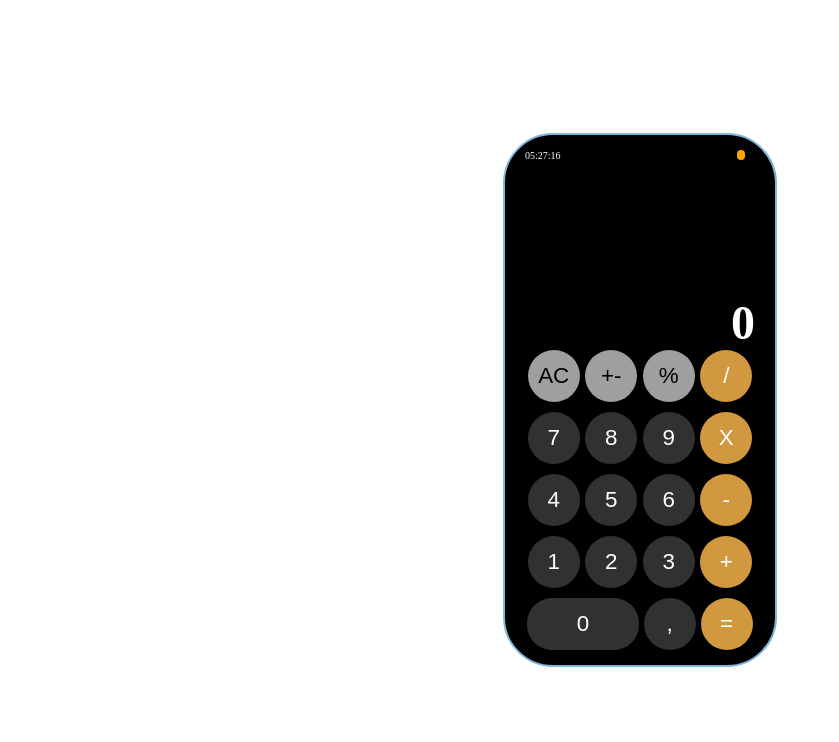
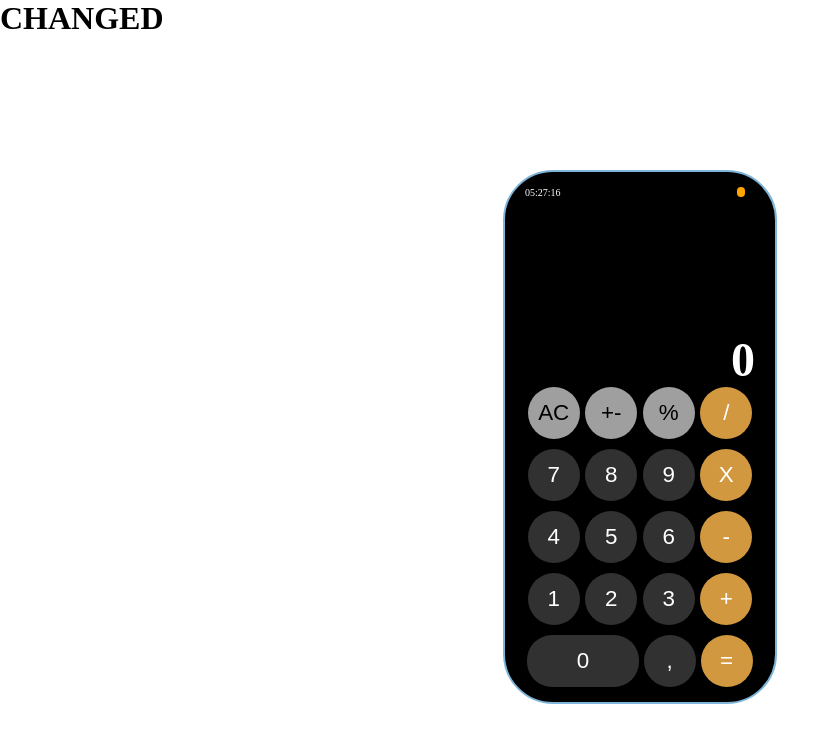
Before and after one commit to Tohtasinov/calculator, a plain HTML site: page index.html in a window 1280 px wide. Shown: the whole page, without its empty margins (0-839 px from the left). Drawn offline with Linux system fonts and the light colour scheme.

Commit message:
added h1 in index html

```diff
--- a/index.html
+++ b/index.html
@@ -7,6 +7,7 @@
     <link rel="stylesheet" href="style.css" />
   </head>
   <body>
+    <h1>CHANGED</h1>
     <div class="wrapper">
       <div class="calculator">
         <div class="show">
```
